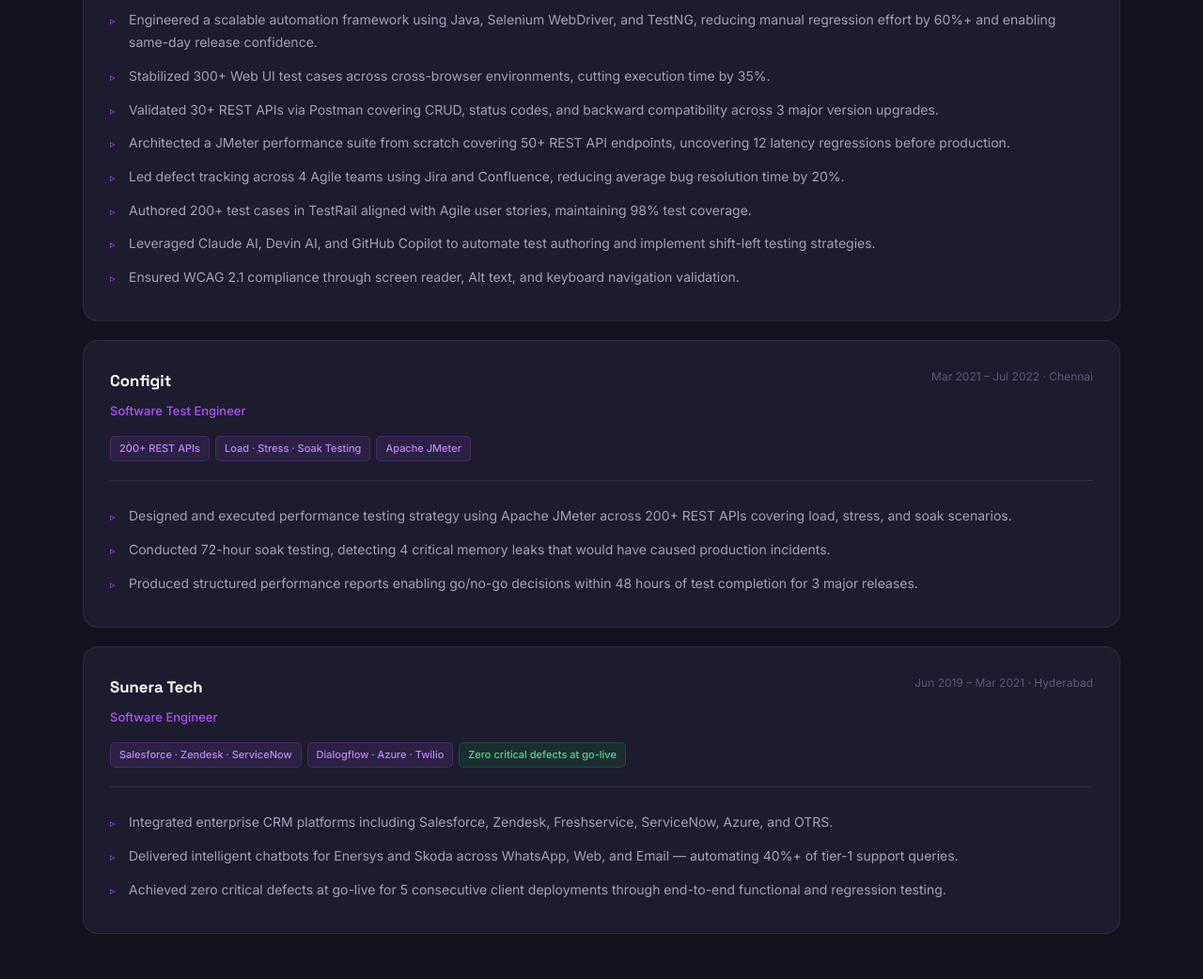
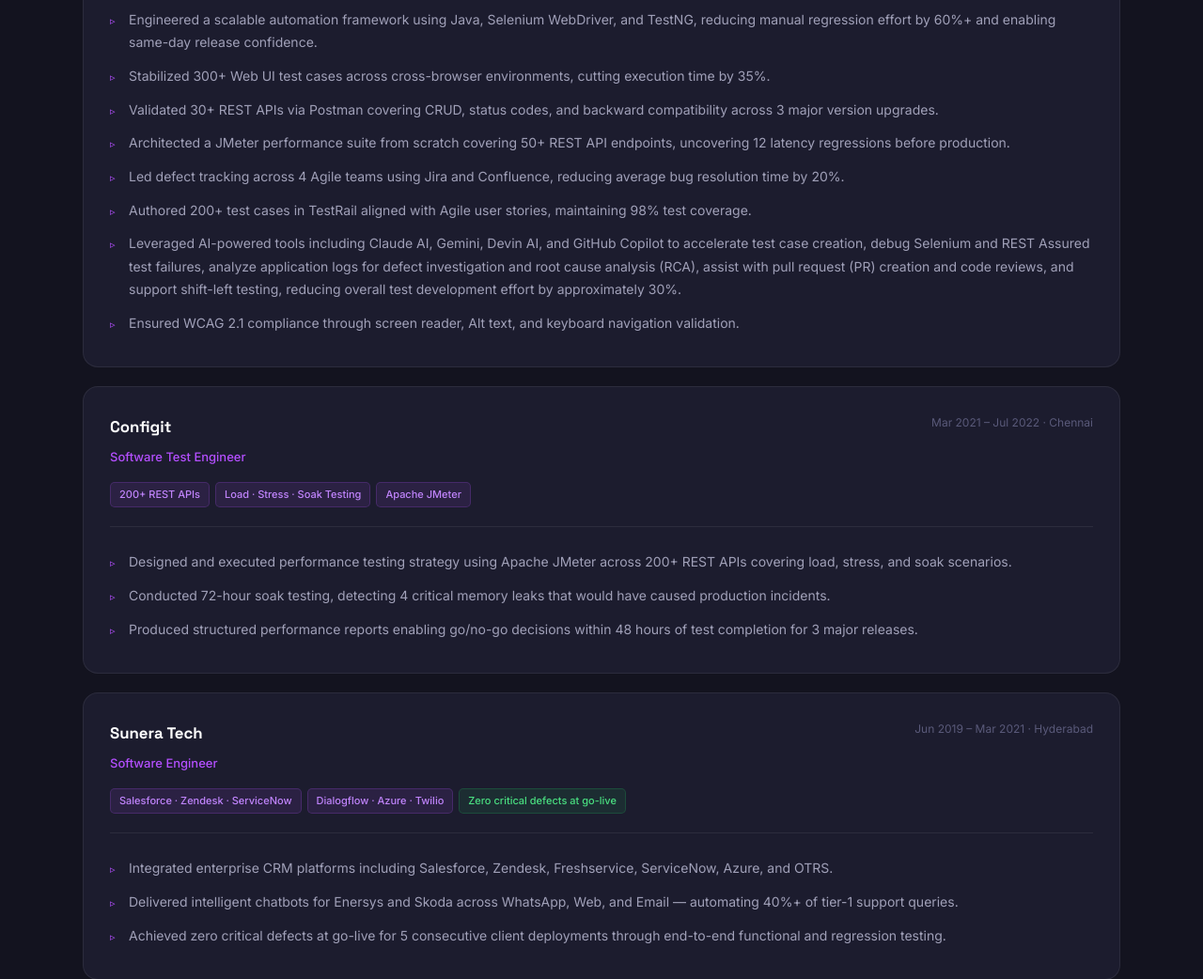
Before and after one commit to praveen-ai/praveen-ai.github.io, a plain HTML site: page index.html in a window 1280 px wide. Shown: the part 1894-2936 px from the top of the page at 94% size. Drawn offline with Linux system fonts and the light colour scheme.

Commit message:
Update index.html

```diff
--- a/index.html
+++ b/index.html
@@ -340,7 +340,7 @@
       <li>Architected a JMeter performance suite from scratch covering 50+ REST API endpoints, uncovering 12 latency regressions before production.</li>
       <li>Led defect tracking across 4 Agile teams using Jira and Confluence, reducing average bug resolution time by 20%.</li>
       <li>Authored 200+ test cases in TestRail aligned with Agile user stories, maintaining 98% test coverage.</li>
-      <li>Leveraged Claude AI, Devin AI, and GitHub Copilot to automate test authoring and implement shift-left testing strategies.</li>
+      <li>Leveraged AI-powered tools including Claude AI, Gemini, Devin AI, and GitHub Copilot to accelerate test case creation, debug Selenium and REST Assured test failures, analyze application logs for defect investigation and root cause analysis (RCA), assist with pull request (PR) creation and code reviews, and support shift-left testing, reducing overall test development effort by approximately 30%.</li>
       <li>Ensured WCAG 2.1 compliance through screen reader, Alt text, and keyboard navigation validation.</li>
     </ul>
   </div>
```
